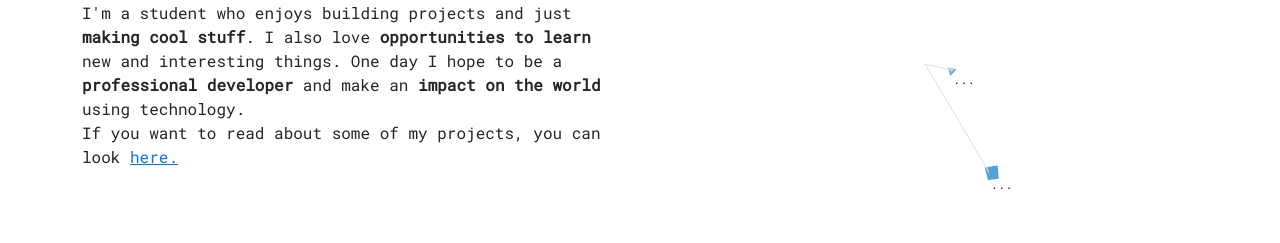
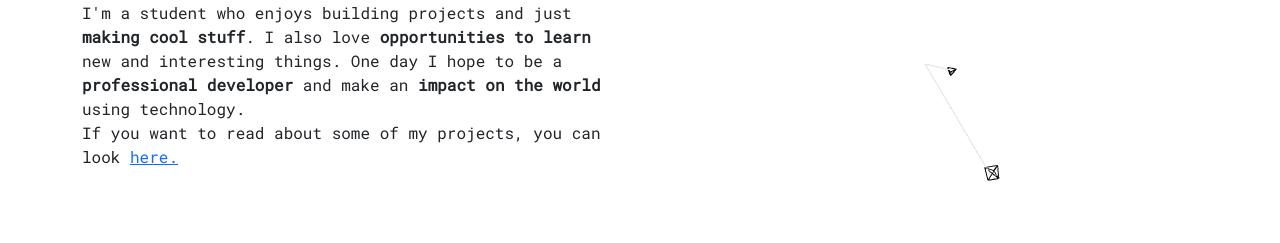
Before and after one commit to dvub/dvub-site, a Next.js app: page / in a window 1280 px wide. Shown: the part 280-523 px from the top of the page. Built offline with nearby package versions, Linux system fonts and the light colour scheme; a web font is replaced by a local one.

Commit message:
restyle directory

```diff
--- a/components/Scene.tsx
+++ b/components/Scene.tsx
@@ -5,8 +5,6 @@ import Sphere from './Sphere';
 import FrameLimiter from "./FrameLimiter";
 import { memo } from "react";
 import { Metadata } from "../types/metadata";
-import 'react-tooltip/dist/react-tooltip.css'
-import { Tooltip } from 'react-tooltip'
 
 
 const Scene = (props: {
@@ -18,7 +16,6 @@ const Scene = (props: {
 
     return (
         <div>
-            <Tooltip id="my-tooltip" />
             <Canvas
                 camera={{ position: [-35, 0, 0] }}
                 style={{ height: '25rem' }}
--- a/components/Sphere.tsx
+++ b/components/Sphere.tsx
@@ -3,23 +3,23 @@ import * as THREE from "three";
 import mathUtils from '../utils/math'
 import { Metadata } from "../types/metadata";
 import { Html, Line } from "@react-three/drei";
-import 'react-tooltip/dist/react-tooltip.css'
-import Link from 'next/link'
 import { useRouter } from "next/router";
-import { useRef } from "react";
-
+import { memo, useRef, useState } from "react";
 const Cone = (args: {
   position: THREE.Vector3,
   index: number,
   meta: Metadata,
 }) => {
-  const { position, index, meta } = args;
+  const { meta } = args;
   const positionScale = 0.75 + (Math.random() * 0.25);
 
   const randRad = (): number => {
     return Math.random() * (2 * Math.PI);
   }
-  const rotation = new THREE.Euler(randRad(), randRad(), randRad(), 'XYZ');
+
+  const [rotation, setRotation] = useState(new THREE.Euler(randRad(), randRad(), randRad(), 'XYZ'));
+  const [position, setPosition] = useState(args.position);
+  const [style, setStyle] = useState({fontSize: '12px', display: 'none'});
   const router = useRouter();
 
 
@@ -29,21 +29,23 @@ const Cone = (args: {
       position={position.multiplyScalar(positionScale)}
       rotation={rotation}
       onClick={() => {router.push(`/posts/${meta.fileName}`);}}
+      onPointerOver={() => {
+        setStyle({...style, display: 'block'});
+      }}
+      onPointerLeave={() => {
+        setStyle({...style, display: 'none'});
+      }}
     >
-      <Html>
-        <div
-          data-tooltip-id="my-tooltip"
-          data-tooltip-content={meta.title}
-          style={{fontSize:'12px'}}
-        >
-          <p >...</p>
+    <Html>
+        <div style={style}>
+          <p>{meta.title}</p>
         </div>
       </Html>
       <coneGeometry args={[1, 1.5, 3, 1]} />
-      <meshStandardMaterial color={`rgb(${62 + index},${146 + index},${230 + index})`} />
+      <meshStandardMaterial wireframe={true} color='black'/>
 
     </mesh>
-    <Line points={[[0,0,0], [position.x,position.y,position.z]]} />
+    <Line points={[new THREE.Vector3(0,0,0), position]} />
     </>
   );
 }
--- a/package.json
+++ b/package.json
@@ -21,7 +21,6 @@
     "react-bootstrap": "^2.5.0",
     "react-bootstrap-icons": "^1.10.3",
     "react-dom": "18.2.0",
-    "react-tooltip": "^5.11.1",
     "reactjs-popup": "^2.0.5",
     "remark-prism": "^1.3.6",
     "three": "^0.144.0"
--- a/pages/index.tsx
+++ b/pages/index.tsx
@@ -6,7 +6,6 @@ import { useEffect, useState, useRef } from "react";
 import { Metadata } from "../types/metadata";
 import Scene from "../components/Scene";
 import Loading from "../components/Loading";
-import "react-tooltip/dist/react-tooltip.css";
 import { Gear, InfoCircle } from "react-bootstrap-icons";
 import { Button } from "react-bootstrap";
 import Popup from "reactjs-popup";
```
Also changed, not shown: 1 other file (tests, documents, lock files or other folders).
